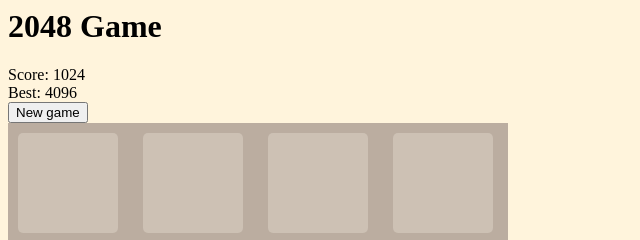
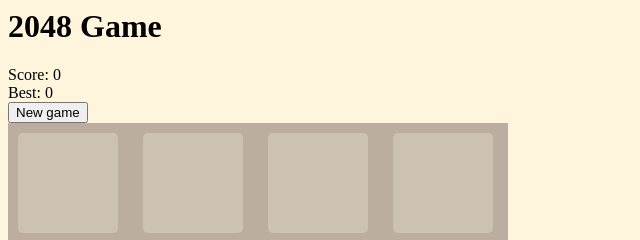
Before and after one commit to pokorson/2048, a website built with Parcel: page index.html in a window 1280 px wide. Both pictures are taken after a click on the button "New game". Shown: the top 240 px of the page, 0-640 px from the left. Built offline with nearby package versions, Linux system fonts and the light colour scheme.

Commit message:
add onScore callback

```diff
--- a/index.html
+++ b/index.html
@@ -7,8 +7,8 @@
     <body>
         <h1>2048 Game</h1>
         <div id="root">
-            <div>Score: 1024</div>
-            <div>Best: 4096</div>
+            <div id="current-score">Score: 0</div>
+            <div>Best: 0</div>
             <button id="start-new-game">New game</button>
             <div id="game-board">
                 <div id="tile-placeholders"></div>
--- a/index.ts
+++ b/index.ts
@@ -1,7 +1,17 @@
 import BoardState from './src/BoardState';
 import BoardView from './src/BoardView';
 
-let board = new BoardState();
+let currentScore = 0;
+
+function handleScoreUpdate(score) {
+    const scoreElement = document.getElementById('current-score');
+    currentScore = currentScore + score;
+    scoreElement.innerText = `Score: ${currentScore}`
+}
+
+let board = new BoardState({
+    onScore: handleScoreUpdate
+});
 board.insertNewTileAtRandom();
 board.insertNewTileAtRandom();
 
@@ -42,9 +52,12 @@ document.addEventListener('keyup', (event) => {
 document.getElementById('start-new-game').addEventListener('click', () => {
     const boardElement = document.getElementById('tile-container');
     gameOver = false;
-    board = new BoardState();
+    board = new BoardState({ onScore: handleScoreUpdate });
     board.insertNewTileAtRandom();
     board.insertNewTileAtRandom();
     boardElement.innerHTML = "";
+    currentScore = 0;
+    const scoreElement = document.getElementById('current-score');
+    scoreElement.innerText = `Score: ${currentScore}`
     BoardView.renderBoard(board, boardElement);
 })
--- a/src/BoardState.ts
+++ b/src/BoardState.ts
@@ -19,11 +19,18 @@ interface BoardPosition {
     y: number;
 }
 
+interface BoardStateConstructorArgs {
+    initialValues?: number[][];
+    onScore: (score: number) => void;
+}
+
 class BoardState {
     state: TileRow[];
+    onScore = (score) => { };
 
-    constructor(initialValues?: number[][]) {
+    constructor({ initialValues, onScore }: BoardStateConstructorArgs) {
         let boardShape = initialValues;
+        this.onScore = onScore;
 
         if (!boardShape) {
             boardShape = [
@@ -141,10 +148,13 @@ class BoardState {
                 row.forEach(
                     (tile, tileIndex) => {
                         if (Array.isArray(tile)) {
+                            const newValue = tile[0].value + tile[1].value;
                             this.insertTileAt(
-                                this.getNewTile(tile[0].value + tile[1].value),
+                                this.getNewTile(newValue),
                                 { x: tileIndex, y: rowIndex }
                             );
+
+                            this.onScore(newValue);
                         }
                     }
                 )
```
